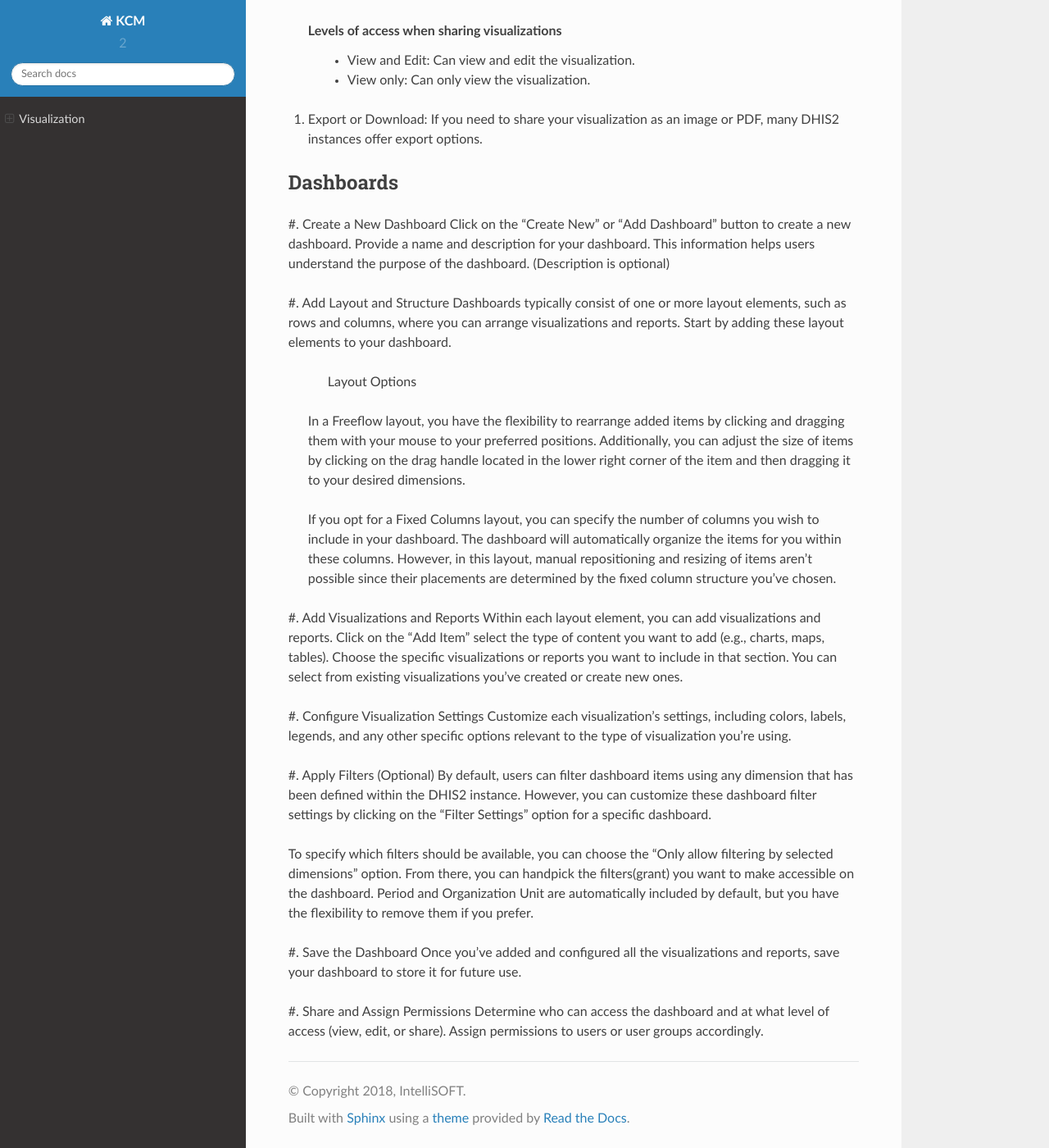
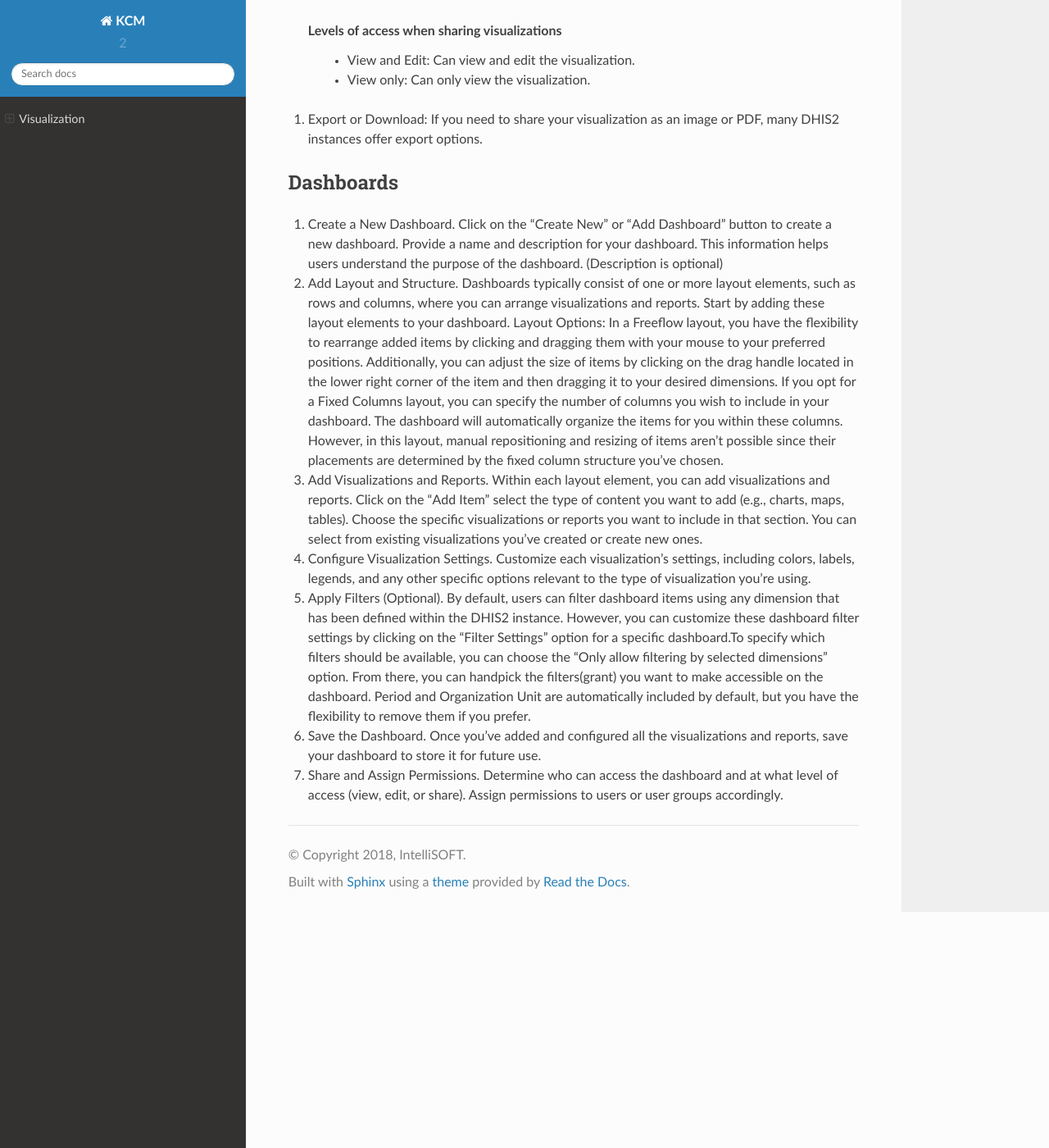
Before and after one commit to karahmogaka/KCM-Doc, a Sphinx documentation site: the page built from source/visualization.rst, in a window 1280 px wide and 1400 px high, scrolled down 1286 px. Shown: the whole window at 82% size. Built offline with Sphinx 7.4.7 and the Read the Docs theme 2.0.0, drawn with Linux system fonts in a browser that asks for light colours.

Commit message:
visualization.rst

```diff
--- a/source/visualization.rst
+++ b/source/visualization.rst
@@ -46,37 +46,18 @@ Creating and editing visualizations
 Dashboards
 -----------------
 
-#. Create a New Dashboard
-Click on the "Create New" or "Add Dashboard" button to create a new dashboard.
-Provide a name and description for your dashboard. This information helps users understand the purpose of the dashboard. (Description is optional)
+#. Create a New Dashboard. Click on the "Create New" or "Add Dashboard" button to create a new dashboard. Provide a name and description for your dashboard. This information helps users understand the purpose of the dashboard. (Description is optional)
 
 
-#. Add Layout and Structure
-Dashboards typically consist of one or more layout elements, such as rows and columns, where you can arrange visualizations and reports. Start by adding these layout elements to your dashboard.
-
-   Layout Options
-
- In a Freeflow layout, you have the flexibility to rearrange added items by clicking and dragging them with your mouse to your preferred positions. Additionally, you can adjust the size of items by clicking on the drag handle located in the lower right corner of the item and then dragging it to your desired dimensions.
-
- If you opt for a Fixed Columns layout, you can specify the number of columns you wish to include in your dashboard. The dashboard will automatically organize the items for you within these columns. However, in this layout, manual repositioning and resizing of items aren't possible since their placements are determined by the fixed column structure you've chosen.
+#. Add Layout and Structure. Dashboards typically consist of one or more layout elements, such as rows and columns, where you can arrange visualizations and reports. Start by adding these layout elements to your dashboard. Layout Options: In a Freeflow layout, you have the flexibility to rearrange added items by clicking and dragging them with your mouse to your preferred positions. Additionally, you can adjust the size of items by clicking on the drag handle located in the lower right corner of the item and then dragging it to your desired dimensions. If you opt for a Fixed Columns layout, you can specify the number of columns you wish to include in your dashboard. The dashboard will automatically organize the items for you within these columns. However, in this layout, manual repositioning and resizing of items aren't possible since their placements are determined by the fixed column structure you've chosen.
 
 
+#. Add Visualizations and Reports. Within each layout element, you can add visualizations and reports. Click on the "Add Item" select the type of content you want to add (e.g., charts, maps, tables). Choose the specific visualizations or reports you want to include in that section. You can select from existing visualizations you've created or create new ones.
 
-#. Add Visualizations and Reports
-Within each layout element, you can add visualizations and reports. Click on the "Add Item" select the type of content you want to add (e.g., charts, maps, tables).
-Choose the specific visualizations or reports you want to include in that section. You can select from existing visualizations you've created or create new ones.
+#. Configure Visualization Settings. Customize each visualization's settings, including colors, labels, legends, and any other specific options relevant to the type of visualization you're using.
 
-#. Configure Visualization Settings
-Customize each visualization's settings, including colors, labels, legends, and any other specific options relevant to the type of visualization you're using.
+#. Apply Filters (Optional). By default, users can filter dashboard items using any dimension that has been defined within the DHIS2 instance. However, you can customize these dashboard filter settings by clicking on the "Filter Settings" option for a specific dashboard.To specify which filters should be available, you can choose the "Only allow filtering by selected dimensions" option. From there, you can handpick the filters(grant) you want to make accessible on the dashboard. Period and Organization Unit are automatically included by default, but you have the flexibility to remove them if you prefer.
 
-#. Apply Filters (Optional)
-By default, users can filter dashboard items using any dimension that has been defined within the DHIS2 instance. However, you can customize these dashboard filter settings by clicking on the "Filter Settings" option for a specific dashboard.
+#. Save the Dashboard. Once you've added and configured all the visualizations and reports, save your dashboard to store it for future use.
 
-
-To specify which filters should be available, you can choose the "Only allow filtering by selected dimensions" option. From there, you can handpick the filters(grant) you want to make accessible on the dashboard. Period and Organization Unit are automatically included by default, but you have the flexibility to remove them if you prefer.
-
-#. Save the Dashboard
-Once you've added and configured all the visualizations and reports, save your dashboard to store it for future use.
-
-#. Share and Assign Permissions
-Determine who can access the dashboard and at what level of access (view, edit, or share). Assign permissions to users or user groups accordingly.
+#. Share and Assign Permissions. Determine who can access the dashboard and at what level of access (view, edit, or share). Assign permissions to users or user groups accordingly.
```
